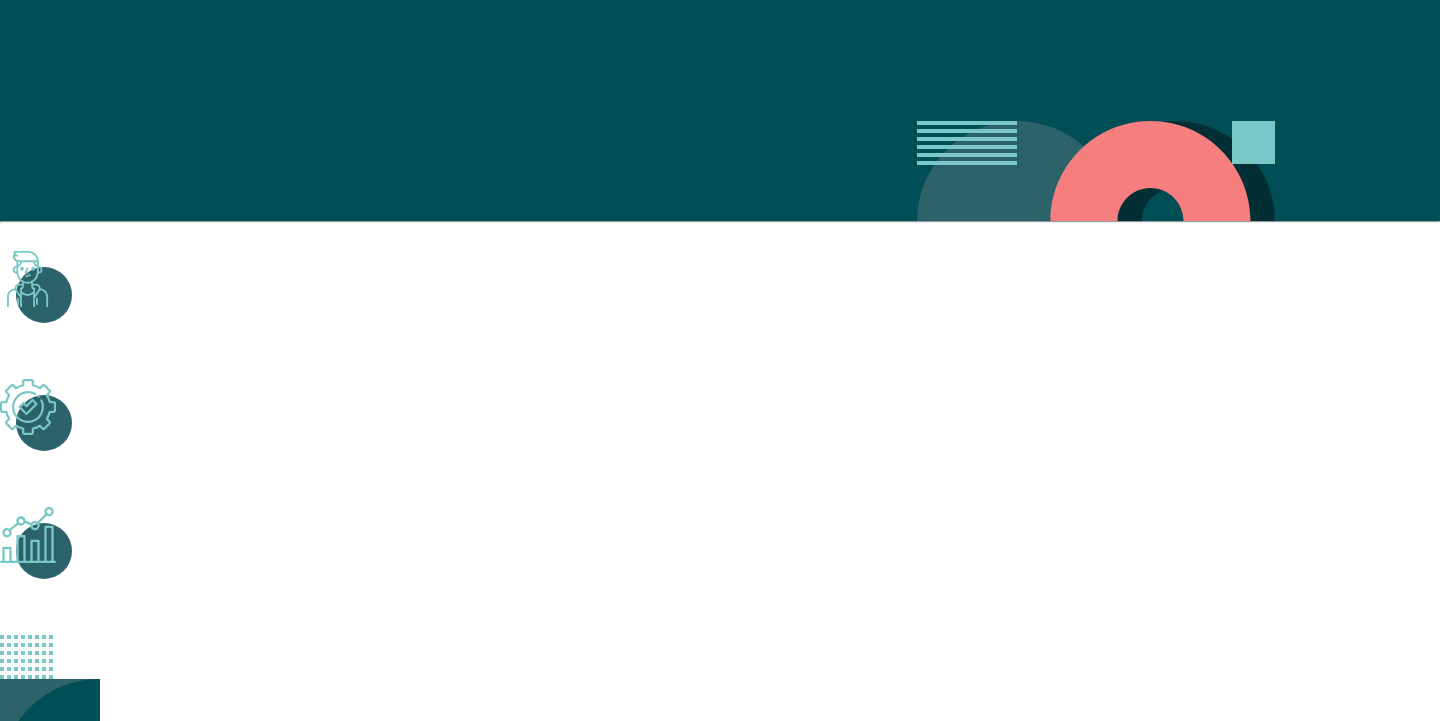
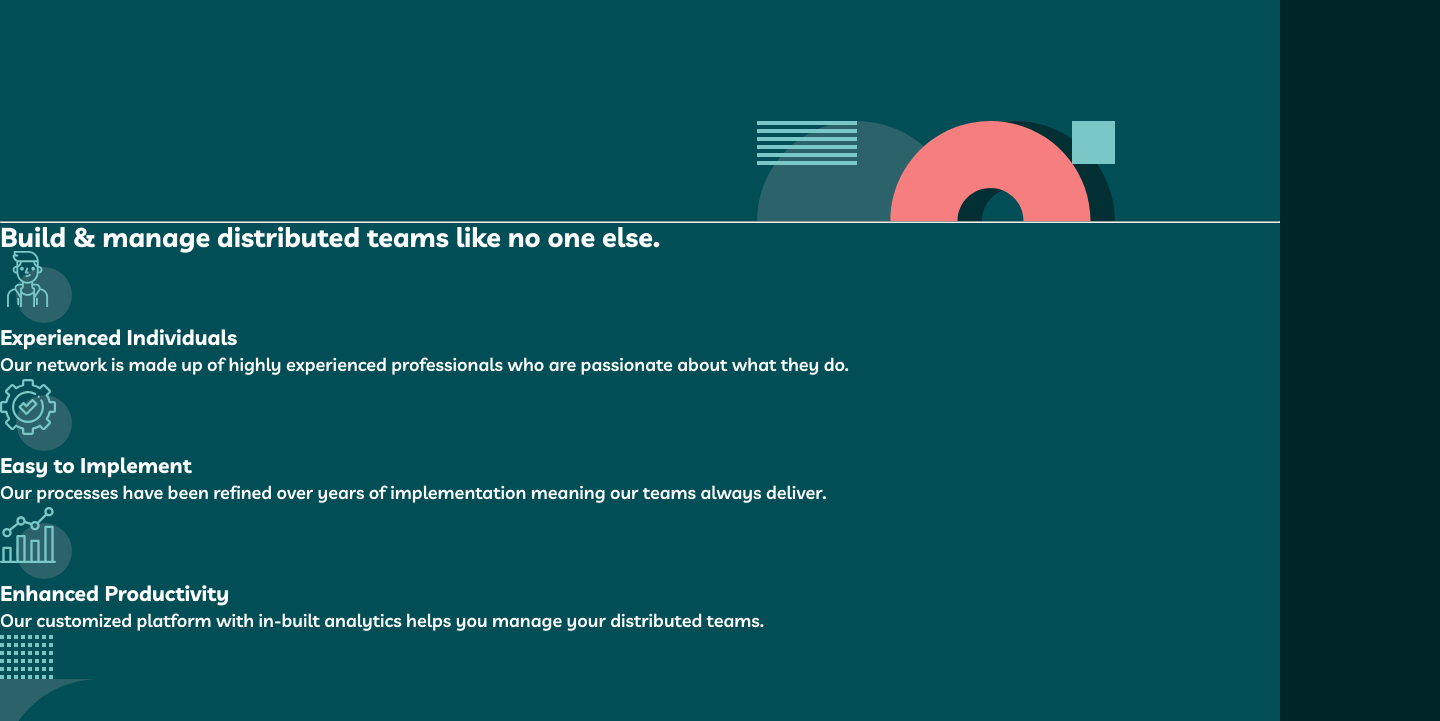
Before and after one commit to Snupzo/semantiniai-griauciai, a plain HTML site: page index.html in a window 1280 px wide. Shown: the part 479-1200 px from the top of the page, 1440 px wide, since content can reach past the window. Drawn offline with Linux system fonts and the light colour scheme.

Commit message:
Update base.css
  /* Layout */
  --container-max-width: 1110px;
  --max-width: 1440px;

```diff
--- a/assets/css/base.css
+++ b/assets/css/base.css
@@ -1,3 +1,5 @@
+@import url('https://fonts.googleapis.com/css2?family=Livvic:ital,wght@0,500;0,600;0,700;1,500&display=swap');
+
 :root {
   /* Primary Colors */
   --color-midnight-green: #014e56;
@@ -48,8 +50,37 @@
   --space-16: 8.75rem;    /* 140px */
 
   /* Layout */
-/*  --container-max-width: 1440px; */
-	--max-width: 1440px;
+  --container-max-width: 1110px;
+  --max-width: 1440px;
+
+  /* CamelCase Tokens (for style.css) */
+  --colorMidnightGreen: var(--color-midnight-green);
+  --colorLightCoral: var(--color-light-coral);
+  --colorWhite: var(--color-white);
+  --colorRaptureBlue: var(--color-rapture-blue);
+  --colorPoliceBlue: var(--color-police-blue);
+  --colorDeepJungleGreen: var(--color-deep-jungle-green);
+  --colorSacramentoStateGreen: var(--color-sacramento-state-green);
+  --colorDarkGreen: var(--color-dark-green);
+
+  --fsH1Lg: 100px;
+  --lhH1Lg: 100px;
+  --fsH1Sm: 64px;
+  --lhH1Sm: 56px;
+  --fsH2: 48px;
+  --lhH2: 48px;
+  --fsH3: 18px;
+  --lhH3: 28px;
+  --fsBody1: 18px;
+  --lhBody1: 28px;
+  --fsBody2: 15px;
+  --lhBody2: 25px;
+
+  --fwMedium: var(--fw-medium);
+  --fwSemibold: var(--fw-semibold);
+  --fwBold: var(--fw-bold);
+
+  --containerMaxWidth: var(--container-max-width);
 }
 
 /* CSS Reset / Normalize */
@@ -66,19 +97,21 @@ html {
   line-height: 1.5;
   -webkit-text-size-adjust: 100%;
   scroll-behavior: smooth;
+  background-color: var(--color-dark-green);
 }
 
 body {
-  height: 700px;
+  width: 100%;
   max-width: var(--max-width);
-  min-width: var(--max-width);
-  margin-inline: auto;
+  min-height: 100vh;
+  margin: 0 auto;
   font-family: var(--font-primary);
   font-size: var(--fs-body-1);
   font-weight: var(--fw-semibold);
   line-height: var(--lh-body-1);
-  /* background-color: var(--color-midnight-green); */
+  background-color: var(--color-midnight-green);
   color: var(--color-white);
+  overflow-x: hidden;
   -webkit-font-smoothing: antialiased;
   -moz-osx-font-smoothing: grayscale;
 }
```
